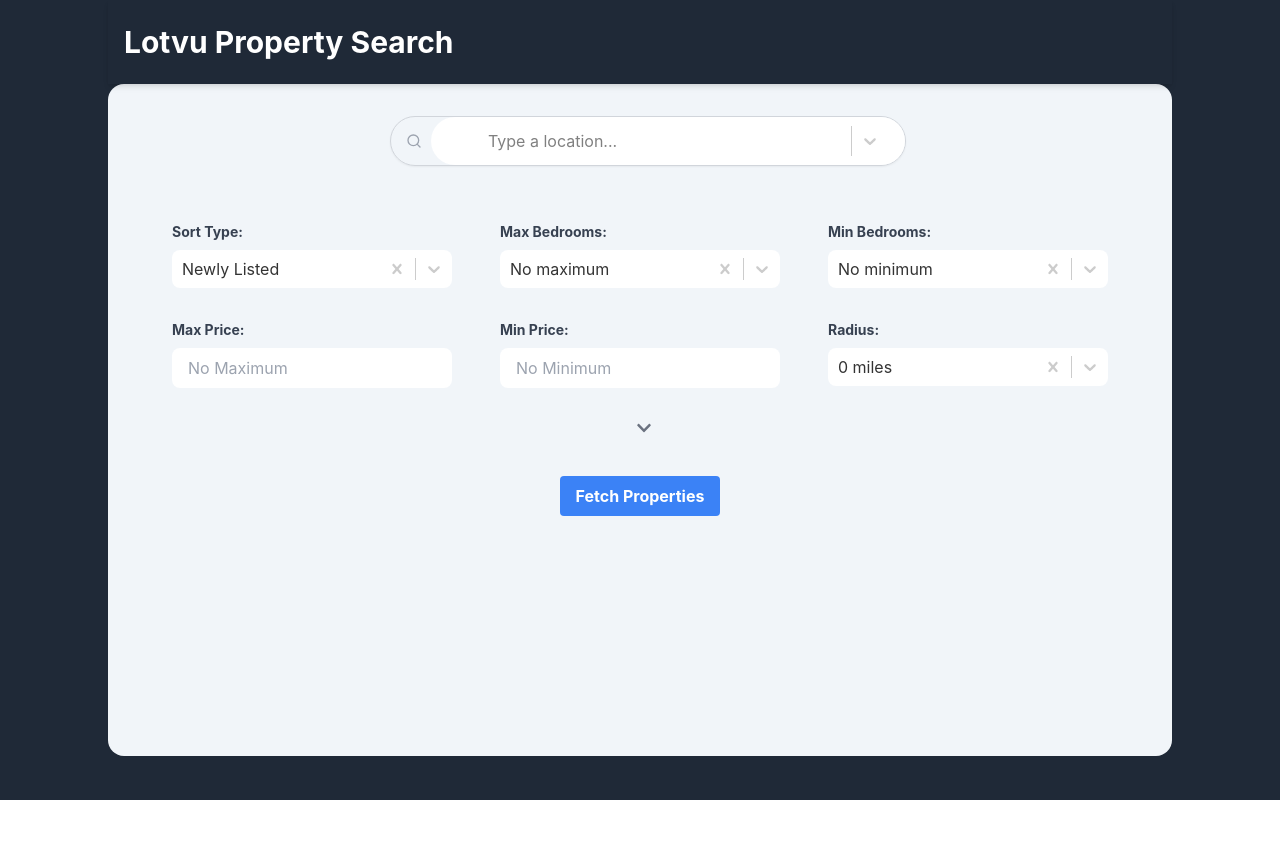
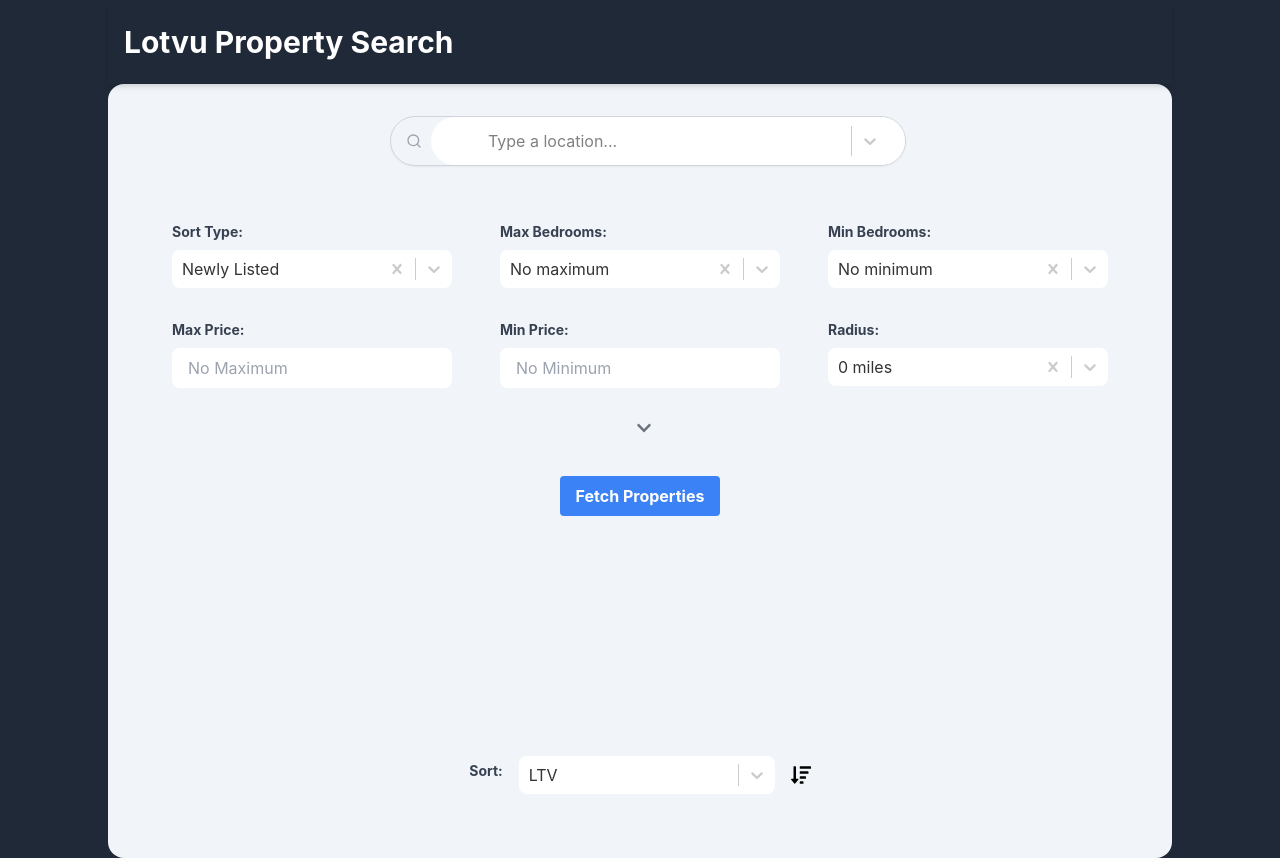
Before and after one commit to tom-crisp/lotvu, a React (Create React App) app: page /properties in a window 1280 px wide. Before the commit the page ends 800 px from the top, so only its background shows below. Built offline with nearby package versions, Linux system fonts and the light colour scheme.

Commit message:
feat: add sort for properties

```diff
--- a/src/components/PropertyCard.tsx
+++ b/src/components/PropertyCard.tsx
@@ -3,7 +3,7 @@
 import { formatCurrency, formatPercentage } from "../utils/formatters";
 import { FaChevronDown, FaChevronLeft, FaChevronRight, FaChevronUp } from "react-icons/fa";
 
-const PropertyCard = ({ property }: { property: PropertyWithMetrics }) => {
+const PropertyCard = ({ property, key}: { property: PropertyWithMetrics, key: string }) => {
   const [isExpanded, setIsExpanded] = useState(false);
   const [statIndex, setStatIndex] = useState(0);
 
@@ -26,7 +26,7 @@
   };
 
   return (
-    <div className="bg-white p-4 rounded-lg shadow-md">
+    <div key={key} className="bg-white p-4 rounded-lg shadow-md">
       <img src={property.mainImage} alt={property.summary} className="mb-4 w-full h-48 rounded-lg object-cover" />
       <div className="mb-4 flex justify-between">
         <div>
--- a/src/components/PropertyList.tsx
+++ b/src/components/PropertyList.tsx
@@ -1,14 +1,43 @@
-import { PropertyWithMetrics } from "../types";
+import React, { useState, useEffect } from "react";
+import { PropertyWithMetrics, SortableKeys } from "../types";
 import PropertyCard from "./PropertyCard";
+import SortComponent from "./SortComponent";
 
-const PropertiesList = ({ propertiesWithMetrics }: {propertiesWithMetrics: PropertyWithMetrics[]}) => {
-    return (
-        <>
-          {propertiesWithMetrics.map(property => (
-            <PropertyCard key={property.id} property={property} />
-          ))}
-      </>
-    );
+const PropertiesList = ({ propertiesWithMetrics }: { propertiesWithMetrics: PropertyWithMetrics[] }) => {
+  const [sortedProperties, setSortedProperties] = useState(propertiesWithMetrics);
+
+  useEffect(() => {
+    setSortedProperties(propertiesWithMetrics);
+  }, [propertiesWithMetrics]);
+
+  const handleSortChange = (sortBy: SortableKeys, order: "asc" | "desc") => {
+    const sorted = [...propertiesWithMetrics].sort((a, b) => {
+      const aValue = parseFloat(a[sortBy].replace('%', ''));
+      const bValue = parseFloat(b[sortBy].replace('%', ''));
+
+      if (isNaN(aValue) || isNaN(bValue)) {
+        return 0;
+      }
+
+      if (aValue < bValue) return order === "asc" ? -1 : 1;
+      if (aValue > bValue) return order === "asc" ? 1 : -1;
+      return 0;
+    });
+    setSortedProperties(sorted);
   };
 
+  return (
+    <div className="flex flex-col">
+    <div className="self-center my-8">
+      <SortComponent onSortChange={handleSortChange} />
+    </div>
+        <div className="grid w-full grid-cols-1 md:grid-cols-2 lg:grid-cols-3 gap-4">
+        {sortedProperties.map((property, index) => (
+          <PropertyCard key={`${index}-${property.id}`} property={property} />
+        ))}
+        </div>
+    </div>
+  );
+};
+
 export default PropertiesList;
--- a/src/components/SortComponent.tsx
+++ b/src/components/SortComponent.tsx
@@ -1,6 +1,7 @@
 import React, { useState } from "react";
 import Select from "react-select";
 import { FaSortAmountDown, FaSortAmountUp } from "react-icons/fa";
+import { SortableKeys } from "../types";
 
 const sortOptions = [
   { value: "ltv", label: "LTV" },
@@ -13,8 +14,21 @@
 ];
 
 interface SortComponentProps {
-  onSortChange: (sortBy: string, order: "asc" | "desc") => void;
+  onSortChange: (sortBy: SortableKeys, order: "asc" | "desc") => void;
 }
+
+const customStyles = {
+  control: (provided: any) => ({
+    ...provided,
+    border: 'none',
+    borderRadius: '0.5em',
+    boxShadow: 'none',
+    '&:hover': {
+      border: 'none'
+    }
+  }),
+  // Add other style customizations if needed
+};
 
 const SortComponent: React.FC<SortComponentProps> = ({ onSortChange }) => {
   const [selectedOption, setSelectedOption] = useState(sortOptions[0]);
@@ -22,22 +36,24 @@
 
   const handleSortChange = (option: any) => {
     setSelectedOption(option);
-    onSortChange(option.value, sortOrder);
+    onSortChange(option.value as SortableKeys, sortOrder);
   };
 
   const toggleSortOrder = () => {
     const newOrder = sortOrder === "asc" ? "desc" : "asc";
     setSortOrder(newOrder);
-    onSortChange(selectedOption.value, newOrder);
+    onSortChange(selectedOption.value as SortableKeys, newOrder);
   };
 
   return (
     <div className="flex items-center space-x-4">
+      <label className="block text-gray-700 text-sm font-bold mb-2">Sort:</label>
       <Select
         value={selectedOption}
         onChange={handleSortChange}
         options={sortOptions}
         className="w-64"
+        styles={customStyles}
       />
       <button onClick={toggleSortOrder} className="text-xl">
         {sortOrder === "asc" ? <FaSortAmountDown /> : <FaSortAmountUp />}
--- a/src/pages/PropertyPage.tsx
+++ b/src/pages/PropertyPage.tsx
@@ -241,11 +241,7 @@
                 : error ? <h1 className="text-3xl font-bold mb-4 md:mb-0">{error}</h1> : <></>
           }
         </div>
-              <div className="grid w-full grid-cols-1 md:grid-cols-2 lg:grid-cols-3 gap-4">
-                {
                 <PropertiesList propertiesWithMetrics={propertiesWithMetrics} />
-                }
-                </div>
       </main>
     </div>
   );
--- a/src/types.ts
+++ b/src/types.ts
@@ -30,3 +30,14 @@
   value: string;
   label: string;
 }
+
+export type SortableKeys = keyof Pick<
+  PropertyWithMetrics,
+  | "ltv"
+  | "loanAmount"
+  | "downPayment"
+  | "annualIncome"
+  | "predictedYield"
+  | "roi"
+  | "cashOnCashFlow"
+>;
```
